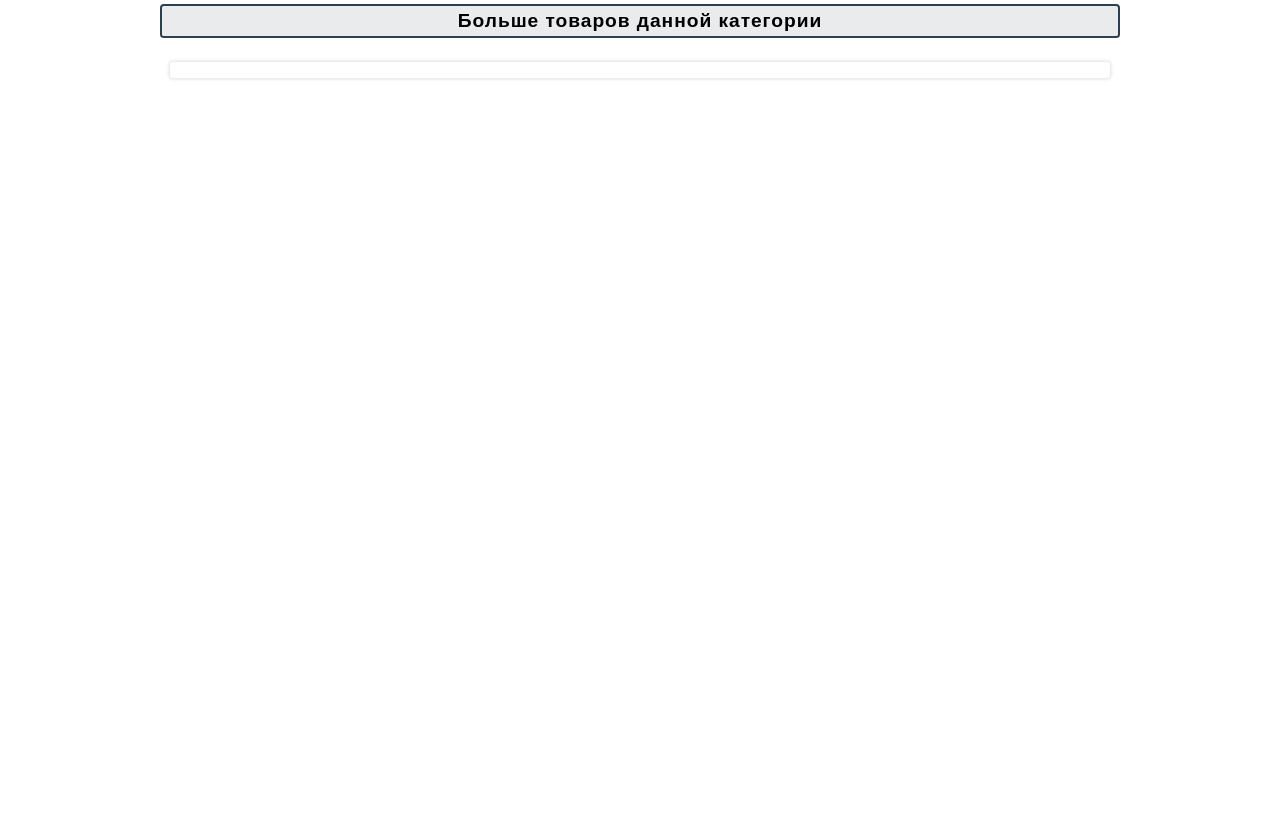
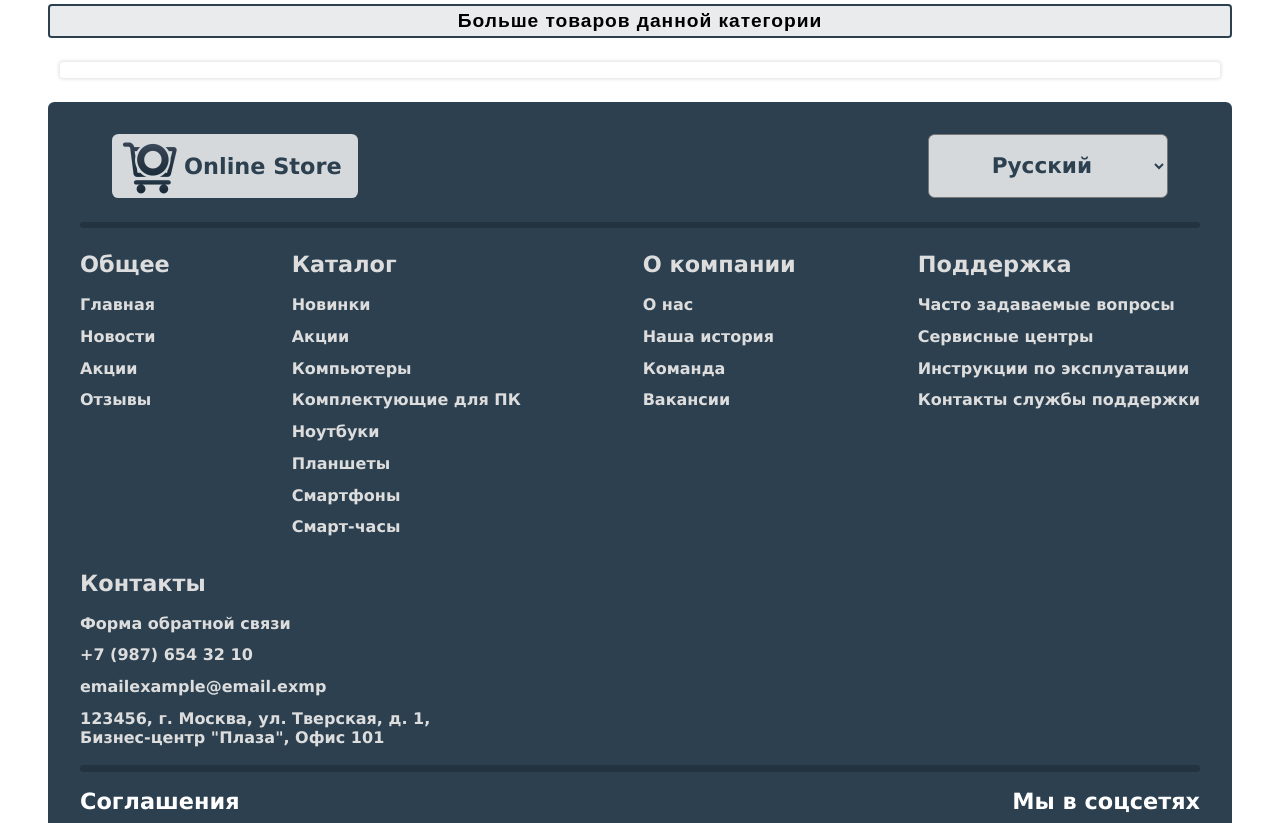
Before and after one commit to DmitryLPRI121/online-store-frontend, a React (Create React App) app: page /Home in a window 1280 px wide. Shown: the part 1919-2742 px from the top of the page. Before the commit the page ends 2021 px from the top, so only its background shows below. Built offline with nearby package versions, Linux system fonts and the light colour scheme.

Commit message:
Footer has been added. Minor changes to styles ProductShowcase and HomePage.

```diff
--- /dev/null
+++ b/src/components/Footer.scss
@@ -0,0 +1,140 @@
+.Footer {
+    width: 100%;
+    background-color: #2c4050;
+    padding: 2em 2em 0.5em 2em;
+    box-sizing: border-box;
+    border-top-left-radius: 0.4em;
+    border-top-right-radius: 0.4em;
+
+    .Label {
+        margin: 0 2em 1.5em 2em;
+        display: flex;
+        flex-direction: row;
+        align-items: center;
+        height: 4em;
+        justify-content: space-between;
+
+        > a {
+            text-decoration: none;
+
+            .Logo {
+                display: flex;
+                flex-direction: row;
+                align-items: center;
+                border-radius: 0.4em;
+                background-color: rgba(white, 0.8);
+                padding: 0 1em 0 0.5em;
+
+                img {
+                    width: 4em;
+                }
+                > label {
+                    color: #2c4050;
+                    font-size: 1.4em;
+                    cursor: pointer;
+                }
+            }
+        }
+        .Language {
+            > select {
+                font-weight: bold;
+                color: #2c4050;
+                height: 100%;
+                font-size: 1.35em;
+                font-family: Verdana, Times, serif;
+                padding: 0.8em 2.7em;
+                border-radius: 0.3em;
+                background-color: rgba(white, 0.8);
+                outline: none;
+
+                > option {
+                    border-radius: 0em;
+                }
+            }
+        }
+    }
+
+    > hr {
+        margin: 0.75em auto;
+        width: 100%;
+        height: 0.4em;
+        border-radius: 0.2em;
+        border: none;
+        background-color: rgba(black, 0.2);
+    }
+
+    .NavContent {
+        display: flex;
+        flex-direction: row;
+        flex-flow: wrap;
+        justify-content: space-between;
+        gap: 1em;
+        color: #DDD;
+
+        .Section:not(:last-of-type) {
+            width: auto;
+        }
+        .Section:last-of-type {
+            width: 22em;
+        }
+        .Section {
+            display: flex;
+            flex-direction: column;
+
+            > h2 {
+                margin: 0.5em 0;
+            }
+
+            > a {
+                margin: 0.4em 0;
+                color: #DDD;
+                text-decoration: none;
+            }
+            > a:hover {
+                color: white;
+            }
+
+            > p {
+                margin: 0.4em 0;
+            }
+        }
+    }
+    .Other {
+        display: flex;
+        flex-direction: row;
+        justify-content: space-between;
+        color: white;
+
+        .Agreements {
+            display: flex;
+            flex-direction: column;
+
+            > h2 {
+                margin: 0.2em 0;
+            }
+
+            > a {
+                color: white;
+                margin: 0.25em 0;
+            }
+        }
+        .SocialNetwork {
+
+            > h2 {
+                margin: 0.2em 0;
+            }
+
+            .Links {
+                display: flex;
+                flex-direction: row;
+                align-items: center;
+                justify-content: end;
+
+                > a {
+                    > img {
+                    }
+                }
+            }
+        }
+    }
+}
--- /dev/null
+++ b/src/components/Footer.tsx
@@ -0,0 +1,85 @@
+import { Link } from "react-router-dom";
+import "./Footer.scss"
+
+const Footer = () => {
+    return (
+        <div className="Footer">
+            <div className="Label">
+                <Link to="/Home">
+                    <div className="Logo">
+                        <img src={require('../images/logo.png')} />
+                        <label>Online Store</label>
+                    </div>
+                </Link>
+                <div className="Language">
+                    <select>
+                        <option value="Russian">Русский</option>
+                    </select>
+                </div>
+            </div>
+            <hr />
+            <div className="NavContent">
+                <div className="Section">
+                    <h2>Общее</h2>
+                    <Link to="">Главная</Link>
+                    <Link to="">Новости</Link>
+                    <Link to="">Акции</Link>
+                    <Link to="">Отзывы</Link>
+                </div>
+                <div className="Section">
+                    <h2>Каталог</h2>
+                    <Link to="">Новинки</Link>
+                    <Link to="">Акции</Link>
+                    <Link to="">Компьютеры</Link>
+                    <Link to="">Комплектующие для ПК</Link>
+                    <Link to="">Ноутбуки</Link>
+                    <Link to="">Планшеты</Link>
+                    <Link to="">Смартфоны</Link>
+                    <Link to="">Смарт-часы</Link>
+                </div>
+                <div className="Section">
+                    <h2>О компании</h2>
+                    <Link to="">О нас</Link>
+                    <Link to="">Наша история</Link>
+                    <Link to="">Команда</Link>
+                    <Link to="">Вакансии</Link>
+                </div>
+                <div className="Section">
+                    <h2>Поддержка</h2>
+                    <Link to="">Часто задаваемые вопросы</Link>
+                    <Link to="">Сервисные центры</Link>
+                    <Link to="">Инструкции по эксплуатации</Link>
+                    <Link to="">Контакты службы поддержки</Link>
+                </div>
+                <div className="Section">
+                    <h2>Контакты</h2>
+                    <Link to="">Форма обратной связи</Link>
+                    <p>+7 (987) 654 32 10</p>
+                    <p>emailexample@email.exmp</p>
+                    <p>123456, г. Москва, ул. Тверская, д. 1, Бизнес-центр "Плаза", Офис 101</p>
+                </div>
+            </div>
+            <hr />
+            <div className="Other">
+                <div className="Agreements">
+                    <h2>Соглашения</h2>
+                    <Link to="">Политика конфиденциальности</Link>
+                    <Link to="">Условия предоставления услуг</Link>
+                </div>
+                <div className="SocialNetwork">
+                    <h2>Мы в соцсетях</h2>
+                    <div className="Links">
+                        <Link to="">
+                            <img src={require('../images/vk.png')} style={{width: '4.5em'}} />
+                        </Link>
+                        <Link to="">
+                            <img src={require('../images/tg.png')} style={{width: '4em'}} />
+                        </Link>
+                    </div>
+                </div>
+            </div>
+        </div>
+    )
+}
+
+export { Footer };
--- a/src/components/ProductShowcase.scss
+++ b/src/components/ProductShowcase.scss
@@ -44,7 +44,7 @@
             background-color: rgba(#2c4050, 1);
             opacity: 0.8;
             transition: all 25ms ease-in-out;
-            z-index: 10;
+            z-index: 5;
         }
         > .leftBtn {
             left: -1em;
--- a/src/pages/HomePage.scss
+++ b/src/pages/HomePage.scss
@@ -1,6 +1,6 @@
 .HOME_PAGE {
   margin: 5em auto 0 auto;
-  max-width: 60em;
+  max-width: 80em;
   padding: 0 3em;
   z-index: 5;
 
--- a/src/pages/HomePage.tsx
+++ b/src/pages/HomePage.tsx
@@ -2,6 +2,7 @@ import { Helmet } from "react-helmet-async";
 import { Navbar } from "../components/Navbar";
 import "./HomePage.scss"
 import Tabs from "../components/ProductShowcase";
+import { Footer } from "../components/Footer";
 
 interface IProducts {
     id: number;
@@ -178,6 +179,7 @@ const HomePage = () => {
                     { data: webcamsData, label: 'Веб-камеры', url: '/Products/Webcams' },
                 ]}/>
                 <hr />
+                <Footer />
             </main>
         </>
     )
```
Also changed, not shown: src/images/tg.png (added), src/images/vk.png (added).
